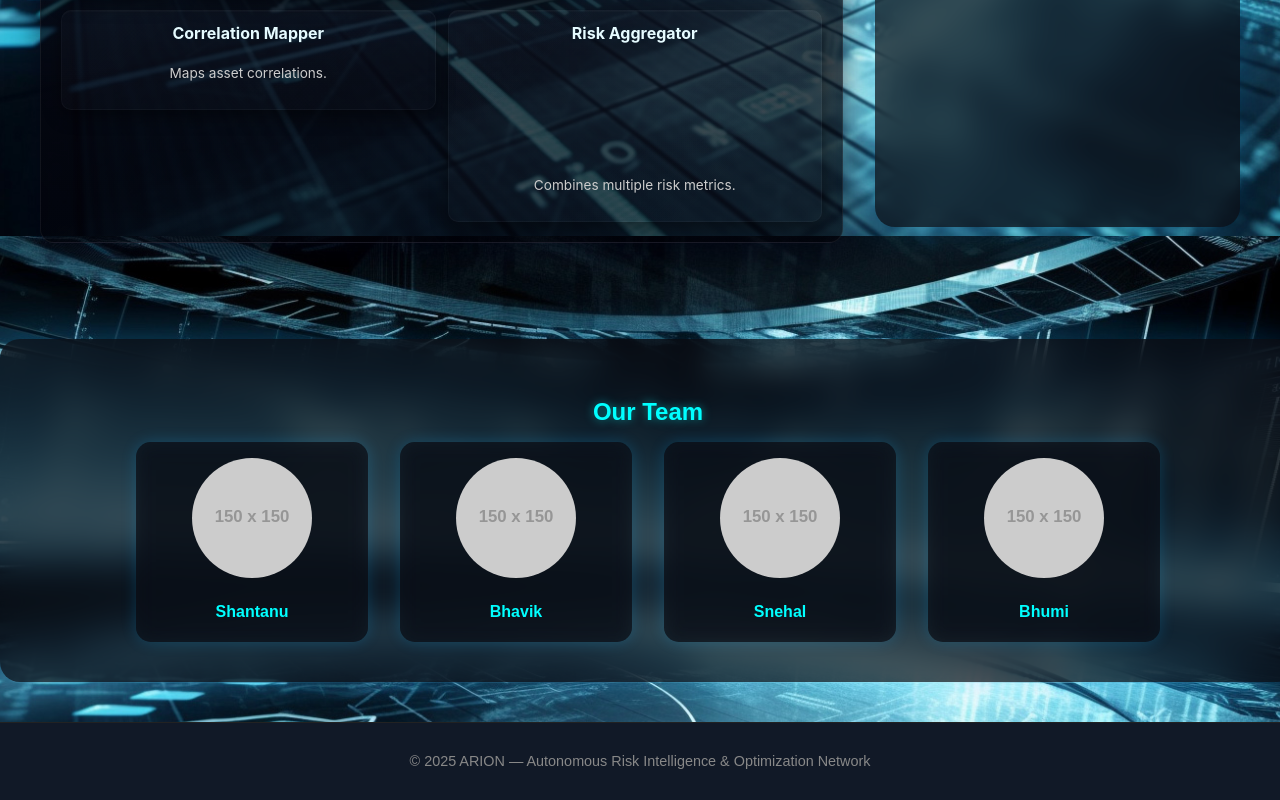
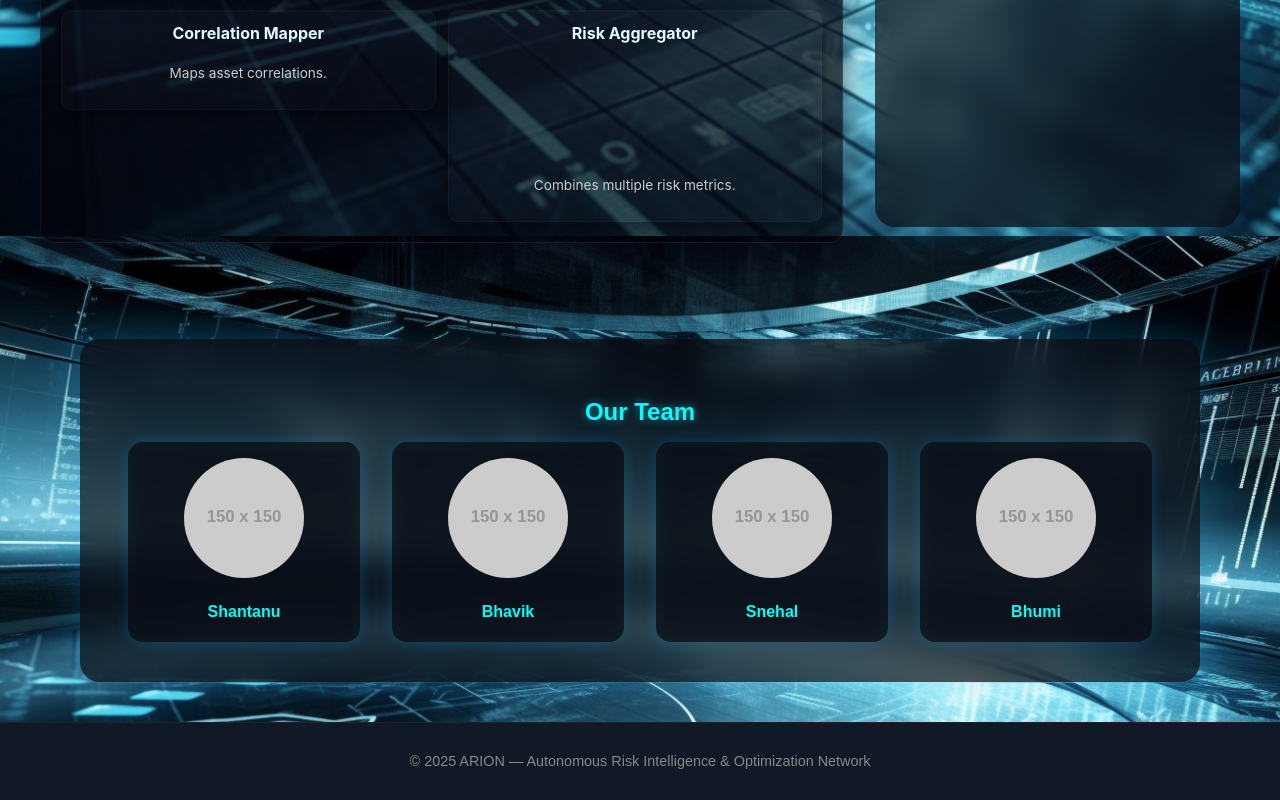
Before and after one commit to ShantanuGV/ARION_WebSite, a React (Vite) app: page / in a window 1280 px wide. Shown: the part 1476-2276 px from the top of the page. Built offline with nearby package versions, Linux system fonts and the light colour scheme.

Commit message:
Update Home.jsx

```diff
--- a/src/pages/Home.jsx
+++ b/src/pages/Home.jsx
@@ -92,7 +92,7 @@ function Home() {
 </div>
 
       {/* Team Section */}
-      <div className="text-box team-section" style={{ width: "100%" }}>
+      <div className="text-box team-section" style={{ width: "auto" }}>
         <h2>Our Team</h2>
         <div
           className="team-container"
```
